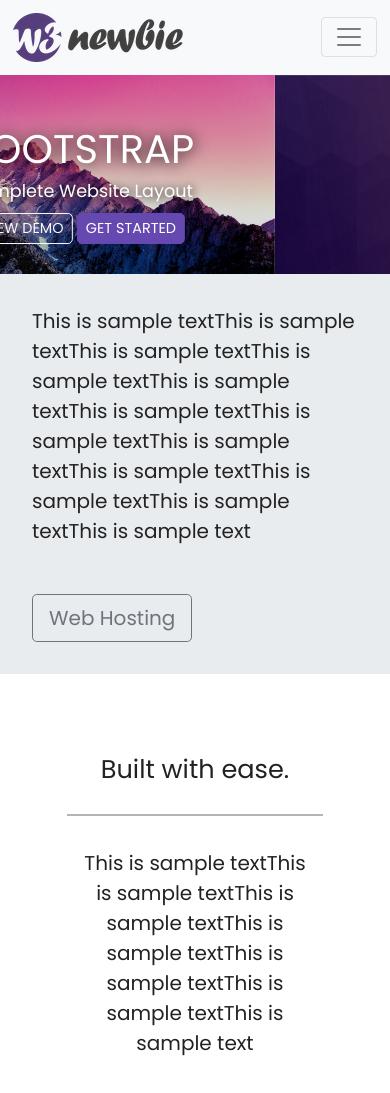
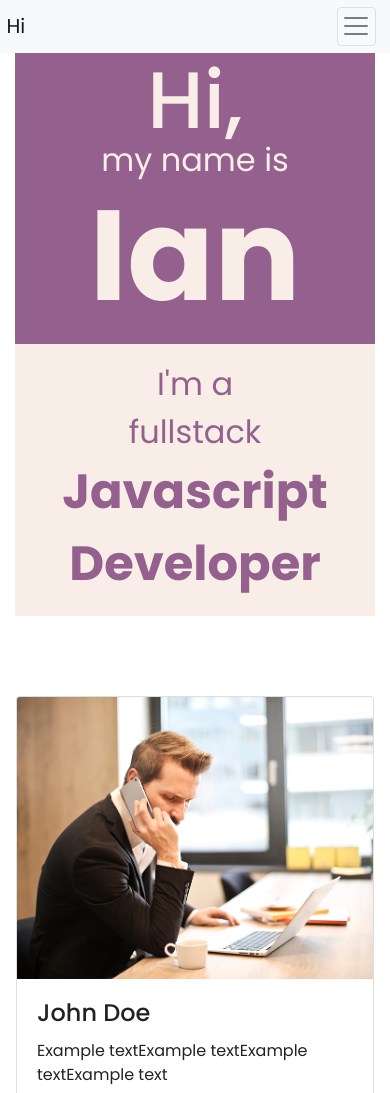
Before and after one commit to IanKBovard/iankbovard.github.io, a website: page index.html in a window 390 px wide. Shown: the top 1093 px of the page. Drawn offline with nearby package versions, Linux system fonts and the light colour scheme.

Commit message:
introduction first draft

```diff
--- a/index.html
+++ b/index.html
@@ -13,9 +13,9 @@
 </head>
 <body>
 <!-- Navigation -->
-<nav class="navbar navbar-expand-md navbar-light bg-light sticky-top">
+<nav class="navbar navbar-expand-md navbar-light bg-light fixed-top">
   <div class="container-fluid">
-    <a classs="navbar-brand" href="#"><img src="img/logo.png"></a>
+    <a class="navbar-brand" alt="logo" href="#">Hi</a>
     <button class="navbar-toggler" type="button" data-toggle="collapse" data-target="#navbarResponsive">
       <span class="navbar-toggler-icon"></span>
     </button>
@@ -40,139 +40,23 @@
     </div>
   </div>
 </nav>
-<!--- Image Slider -->
-<div id="slides" class="carousel slide" data-ride="carousel">
-  <ul class="carousel-indicators">
-    <li data-target="#slides" data-slide-to="0" class="active"></li>
-    <li data-target="#slides" data-slide-to="1"></li>
-    <li data-target="#slides" data-slide-to="2"></li>
-  </ul>
-  <div class="carousel-inner" >
-    <div class="carousel-item active">
-      <img src="img/background.png">
-      <div class="carousel-caption">
-        <h1 class="display-2">Bootstrap</h1>
-        <h3>Complete Website Layout</h3>
-        <button type="button" class="btn btn-outline-light btn-lg">VIEW DEMO</button>
-        <button type="button" class="btn btn-primary btn-lg">GET STARTED</button>
-      </div>
+
+<!--- Introduction -->
+<div class="container-fluid padding">
+  <div class="row text-center padding welcome">
+    <div class="col-md-6 intro_name">
+      <span class="intro_hi">Hi,</span>
+      <span class="intro_my">my name is</span>
+      <span class="intro_ian">Ian</span>
     </div>
-    <div class="carousel-item">
-      <img src="img/background2.png">
-    </div>
-    <div class="carousel-item">
-      <img src="img/background3.png">
+    <div class="col-md-6 intro_skill">
+      <span class="intro_im">I'm a</span>
+      <span class="intro_fs">fullstack</span>
+      <span class="intro_js">Javascript</span>
+      <span class="intro_dev">Developer</span>
     </div>
   </div>
 </div>
-
-<!--- Jumbotron -->
-<div class="container-fluid">
-  <div class="row jumbotron">
-    <div class="col-xs-12 col-sm-12 col-md-9 col-lg-9 col-xl-10">
-      <p class="lead">This is sample textThis is sample textThis is sample textThis is sample textThis is sample textThis is sample textThis is sample textThis is sample textThis is sample textThis is sample textThis is sample textThis is sample text</p>
-    </div>
-    <div class="col-xs-12 col-sm-12 col-md-3 col-lg-3 col-xl-2">
-      <a href="#">
-        <button tpe="button" class="btn btn-outline-secondary btn-lg">Web Hosting</button>
-      </a>
-    </div>
-  </div>
-</div>
-
-<!--- Welcome Section -->
-<div class="container-fluid padding">
-  <div class="row welcome text-center">
-    <div class="col-12">
-      <h1 class="display-4">Built with ease.</h1>
-    </div>
-    <hr>
-    <div class="col-12">
-      <p class="lead">This is sample textThis is sample textThis is sample textThis is sample textThis is sample textThis is sample textThis is sample text</p>
-    </div>
-  </div>
-</div>
-
-<!--- Three Column Section -->
-<div class="container-fluid padding">
-  <div class="row text-center padding">
-    <div class="col-xs-12 col-sm-6 col-md-4">
-      <i class="fas fa-code"></i>
-      <h3>HTML5</h3>
-      <p>Build with the latest version of HTML, HTML5</p>
-    </div>
-    <div class="col-xs-12 col-sm-6 col-md-4">
-      <i class="fas fa-bold"></i>
-      <h3>BOOTSTRAP</h3>
-      <p>Build with the latest version of Bootstrap, Bootstrap 4</p>
-    </div>
-    <div class="col-xs-12 col-md-4">
-      <i class="fab fa-css3"></i>
-      <h3>CSS3</h3>
-      <p>Build with the latest version of CSS, CSS3</p>
-    </div>
-  </div>
-  <hr class="my-4">
-</div>
-
-<!--- Two Column Section -->
-<div class="container-fluid padding">
-  <div class="row padding">
-    <div class="col-lg-6">
-      <h2>If you build it...</h2>
-      <p>EXAMPLE TEXTEXAMPLE TEXTEXAMPLE TEXTEXAMPLE TEXTEXAMPLE TEXTEXAMPLE TEXTEXAMPLE TEXTEXAMPLE TEXTEXAMPLE TEXTEXAMPLE TEXT</p>
-      <p>EXAMPLE TEXTEXAMPLE TEXTEXAMPLE TEXTEXAMPLE TEXTEXAMPLE TEXTEXAMPLE TEXTEXAMPLE TEXTEXAMPLE TEXTEXAMPLE TEXTEXAMPLE TEXT</p>
-      <p>EXAMPLE TEXTEXAMPLE TEXTEXAMPLE TEXTEXAMPLE TEXTEXAMPLE TEXTEXAMPLE TEXTEXAMPLE TEXTEXAMPLE TEXTEXAMPLE TEXTEXAMPLE TEXT</p>
-      <br>
-      <a href="#" class="btn btn-primary">Learn More</a>
-    </div>
-    <div class="col-lg-6">
-      <img src="img/desk.png" class="img-fluid">
-    </div>
-  </div>
-</div>
-
-<hr class="my-4">
-<!--- Fixed background -->
-<figure>
-  <div class="fixed-wrap">
-    <div id="fixed">
-
-    </div>
-  </div>
-</figure>
-
-<!--- Emoji Section -->
-<button class="fun" data-toggle="collapse" data-target="#emoji">click for fun</button>
-<div id="emoji" class="collapse">
-  <div class="container-fluid padding">
-    <div class="row text-center">
-      <div class="col-sm-6 col-md-3">
-        <img class="gif" src="img/gif/panda.gif">
-      </div>
-      <div class="col-sm-6 col-md-3">
-        <img class="gif" src="img/gif/poo.gif">
-      </div>
-      <div class="col-sm-6 col-md-3">
-        <img class="gif" src="img/gif/unicorn.gif">
-      </div>
-      <div class="col-sm-6 col-md-3">
-        <img class="gif" src="img/gif/chicken.gif">
-      </div>
-    </div>
-  </div>
-</div>
-
-<!--- Meet the team -->
-<div class="container-fluid padding">
-  <div class="row welcome text-center">
-    <div class="col-12">
-      <h1 class="display-4">Meet the Team</h1>
-    </div>
-    <hr>
-  </div>
-</div>
-
 <!--- Cards -->
 <div class="container-fluid padding">
   <div class="row padding">
@@ -279,5 +163,11 @@
   </div>
 </footer>
 
+<!--- Scroll Animations -->
+<script src="https://unpkg.com/scrollreveal/dist/scrollreveal.min.js"></script>
+<script>
+  window.sr = ScrollReveal()
+  sr.reveal('.name',{duration:2000, origin: 'bottom'})
+</script>
 </body>
 </html>
--- a/style.css
+++ b/style.css
@@ -9,60 +9,72 @@ body {
 }
 
 .navbar {
-  padding: 0.8rem;
+  padding: 0.4rem;
 }
-
 .navbar-nav li {
   padding-right: 1.3em;
+  margin-left: 1.3em;
+}
+.navbar-toggler {
+  margin-right: 0.4em;
+  padding: 0.2rem;
 }
 .navlink {
   font-size: 1.1em !important;
-}
-.carousel-inner img {
-  width: 100%;
-  height: 100%;
-}
-.carousel-caption {
-  position: absolute;
-  top: 50%;
-  transform: translateY(-50%);
-}
-.carousel-caption h1 {
-  font-size: 500%;
-  text-transform: uppercase;
-  text-shadow: 1px 1px 15px #000;
-}
-.carousel-caption h3 {
-  font-size: 200%;
-  font-weight: 500;
-  text-shadow: 1px 1px 10px #000;
-  padding-bottom: 1rem;
-}
-.btn-primary {
-  background-color: #6648b1;
-  border: 1px solid #6648b1;
-}
-.btn-primary:hover {
-  background-color: #563d7c;
-  border: 1px solid #563d7c;
-}
-.jumbotron {
-  padding: 1rem;
-  border-radius: 0;
 }
 .padding {
   padding-bottom: 2rem;
 }
 .welcome {
-  width: 75%;
-  margin: 0 auto;
-  padding-top: 2rem;
+  width: 100%;
+  padding-top: 3rem;
+  margin: 0;
 }
-.welcome hr {
-  border-top: 2px solid #b4b4b4;
-  width: 95%;
-  margin-top: 0.3rem;
-  margin-bottom: 1rem;
+.intro_name {
+  background-color: #94618e;
+  color: #f8eee7;
+}
+.intro_skill {
+  background-color: #f8eee7;
+  color: #94618e;
+}
+.intro_hi,
+.intro_my,
+.intro_ian,
+.intro_im,
+.intro_fs,
+.intro_js,
+.intro_dev {
+  display: block;
+}
+.intro_hi {
+  font-size: 7rem;
+  font-weight: 600;
+}
+.intro_my {
+  font-size: 4rem;
+  font-weight: 500;
+}
+.intro_ian {
+  font-size: 10rem;
+  font-weight: 700;
+}
+.intro_im {
+  margin-top: 4rem;
+  font-size: 3rem;
+  font-weight: 500;
+}
+.intro_fs {
+  font-size: 3rem;
+  font-weight: 500;
+}
+.intro_js {
+  font-size: 4.5rem;
+  font-weight: 600;
+}
+.intro_dev {
+  font-size: 4.5rem;
+  font-weight: 600;
 }
 .fa-code,
 .fa-bold,
@@ -139,24 +151,75 @@ hr.light-100 {
     padding: 2rem;
   }
 }
+@media (max-width: 900px) {
+  .intro_hi {
+    font-size: 6rem;
+    font-weight: 600;
+  }
+  .intro_my {
+    font-size: 3rem;
+    font-weight: 500;
+  }
+  .intro_ian {
+    font-size: 9rem;
+    font-weight: 700;
+  }
+  .intro_im {
+    font-size: 2rem;
+    font-weight: 500;
+  }
+  .intro_fs {
+    font-size: 2rem;
+    font-weight: 500;
+  }
+  .intro_js {
+    font-size: 3.5rem;
+    font-weight: 600;
+  }
+  .intro_dev {
+    font-size: 3.5rem;
+    font-weight: 600;
+  }
+}
 @media (max-width: 768px) {
-  .carousel-caption {
-    top: 45%;
+  .intro_hi,
+  .intro_my,
+  .intro_ian {
+    margin: -1.5rem;
   }
-  .carousel-caption h1 {
-    font-size: 350%;
+  .intro_hi {
+    font-size: 5rem;
+    font-weight: 500;
   }
-  .carousel-caption h3 {
-    font-size: 140%;
+  .intro_my {
+    font-size: 2rem;
     font-weight: 400;
-    padding-bottom: 0.2rem;
   }
-  .carousel-caption .btn {
-    font-size: 95%;
-    padding: 8px 14px;
+  .intro_ian {
+    font-size: 8rem;
+    font-weight: 600;
   }
-  .display-4 {
-    font-size: 200%;
+  .intro_im,
+  .intro_fs,
+  .intro_js,
+  .intro_dev {
+    margin: 0rem;
+  }
+  .intro_im {
+    font-size: 2rem;
+    font-weight: 400;
+  }
+  .intro_fs {
+    font-size: 2rem;
+    font-weight: 400;
+  }
+  .intro_js {
+    font-size: 3rem;
+    font-weight: 600;
+  }
+  .intro_dev {
+    font-size: 3rem;
+    font-weight: 600;
   }
   .social a {
     font-size: 2.5em;
@@ -164,25 +227,6 @@ hr.light-100 {
   }
 }
 @media (max-width: 576px) {
-  .carousel-caption {
-    top: 40%;
-  }
-  .carousel-caption h1 {
-    font-size: 250%;
-  }
-  .carousel-caption h3 {
-    font-size: 110%;
-  }
-  .carousel-caption .btn {
-    font-size: 90%;
-    padding: 4px 8px;
-  }
-  .carousel-indicators {
-    display: none;
-  }
-  .display-4 {
-    font-size: 160%;
-  }
   .social a {
     font-size: 2em;
     padding: 0.7rem;
```
